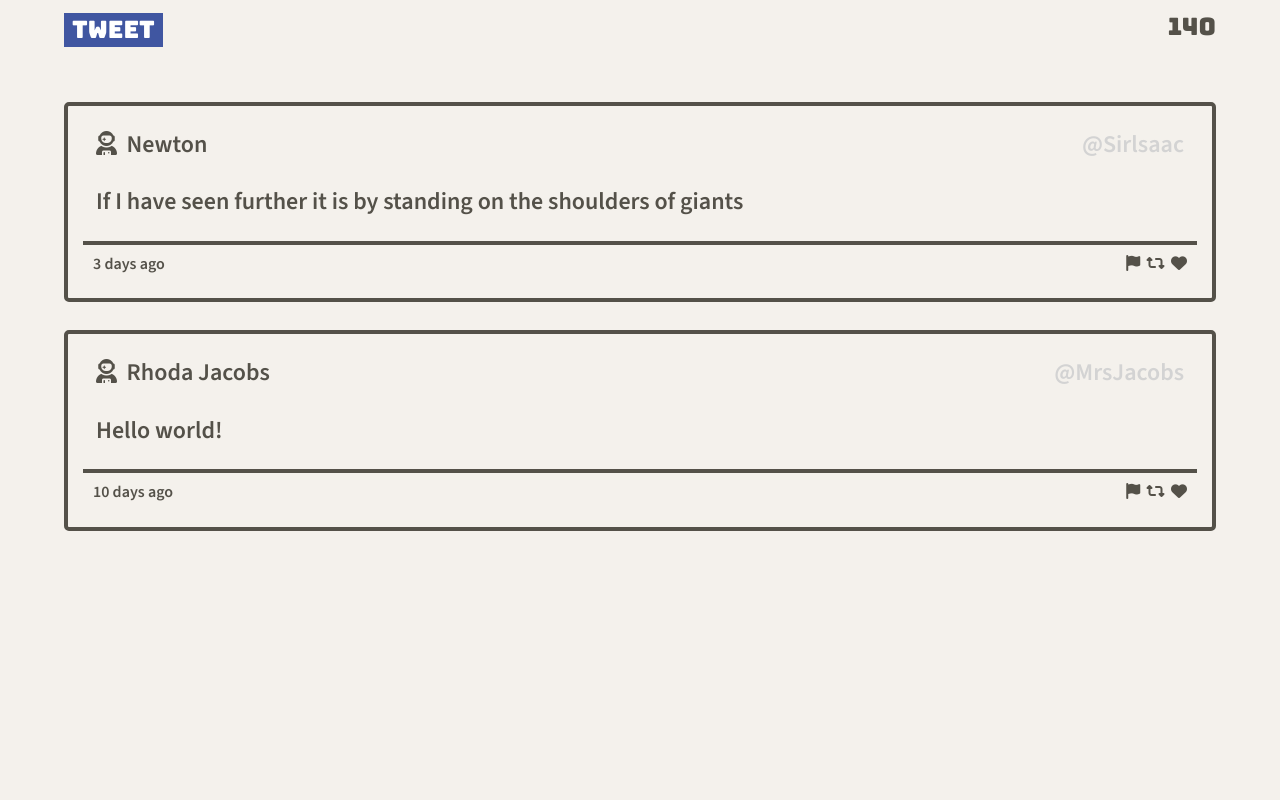
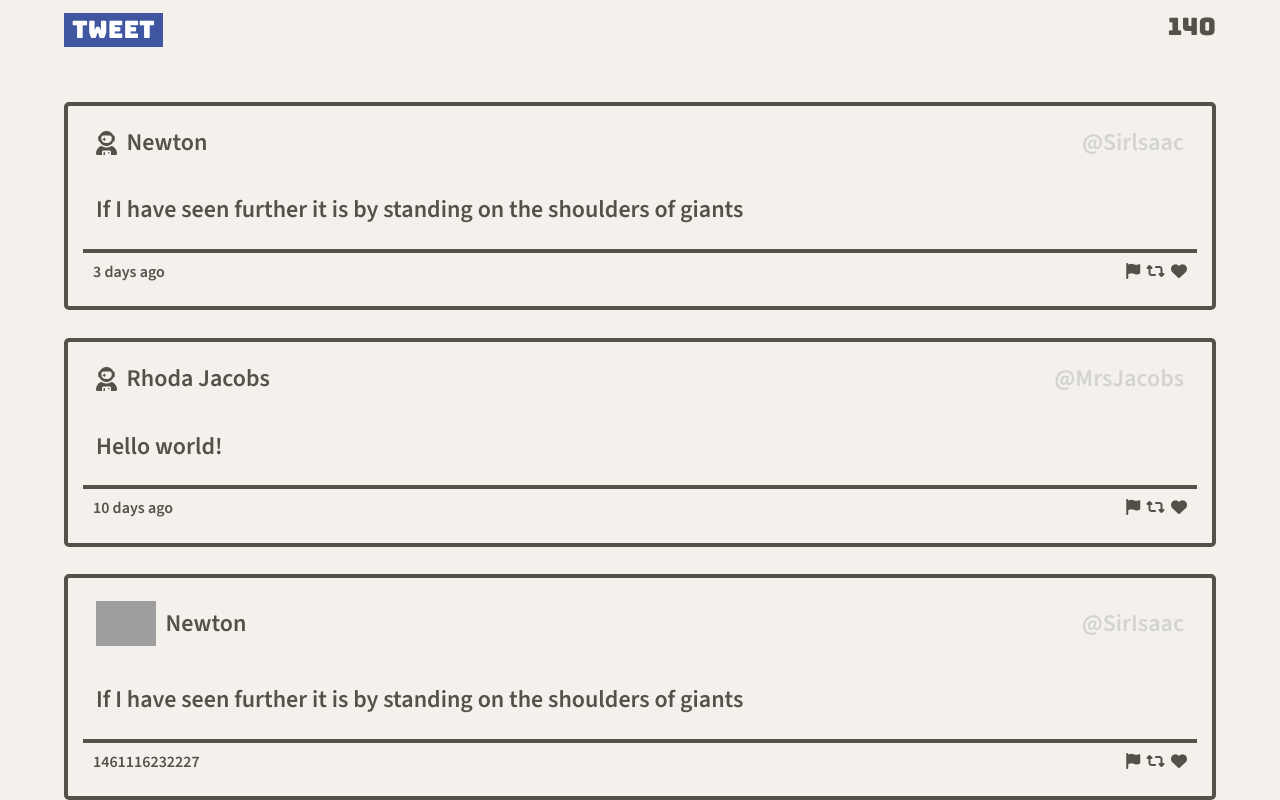
Before and after one commit to alicelinx/tweeter, a website: page public/index.html in a window 1280 px wide. Shown: the part 693-1493 px from the top of the page. Before the commit the page ends 1251 px from the top, so only its background shows below. Drawn offline with nearby package versions, Linux system fonts and the light colour scheme; grey boxes are pictures that could not be loaded.

Commit message:
implement createTweetElement

```diff
--- a/public/index.html
+++ b/public/index.html
@@ -55,7 +55,7 @@
     </header>
 
     <!-- Page-specific (main) content here -->
-    <main class="container">
+    <main class="container" id="tweets-container">
       <section class="new-tweet">
         <h2>Compose Tweet</h2>
 
@@ -74,7 +74,10 @@
       <section class="tweet-container">
         <article class="tweet">
           <header>
-            <a><i class="fa-solid fa-user-astronaut"></i>&#160&#160Newton</a>
+            <div class="photo-name">
+              <i class="fa-solid fa-user-astronaut"></i>
+              <a>&#160&#160Newton</a>
+            </div>
             <a class="user-id">@Sirlsaac</a>
           </header>
           <div>
@@ -91,7 +94,10 @@
     <section class="tweet-container">
       <article class="tweet">
         <header>
-          <a><i class="fa-solid fa-user-astronaut"></i>&#160&#160Rhoda Jacobs</a>
+          <div class="photo-name">
+            <i class="fa-solid fa-user-astronaut"></i>
+            <a>&#160&#160Rhoda Jacobs</a>
+          </div>
           <a class="user-id">@MrsJacobs</a>
         </header>
         <div>
--- a/public/scripts/client.js
+++ b/public/scripts/client.js
@@ -3,3 +3,52 @@
  * jQuery is already loaded
  * Reminder: Use (and do all your DOM work in) jQuery's document ready function
  */
+$(document).ready(function() {
+
+  let tweetData = {
+    "user": {
+      "name": "Newton",
+      "avatars": "https://i.imgur.com/73hZDYK.png",
+      "handle": "@SirIsaac"
+    },
+    "content": {
+      "text": "If I have seen further it is by standing on the shoulders of giants"
+    },
+    "created_at": 1461116232227
+  };
+
+  const createTweetElement = function(obj) {
+
+    const markup = `
+      <section class="tweet-container">
+        <article class="tweet">
+          <header>
+            <div class="photo-name">
+              <img src="${obj.user.avatars}">
+              <a class="user-name">&#160&#160${obj.user.name}</a>
+            </div>
+            <a class="user-id">${obj.user.handle}</a>
+          </header>
+          <div>
+            <a class="tweet-content">${obj.content.text}</a>
+          </div>
+          <footer>
+            <a>${obj.created_at}</a>
+            <a><i class="fa-solid fa-flag"></i>&#160&#160<i class="fa-solid fa-retweet"></i>&#160&#160<i class="fa-solid fa-heart"></i></a>
+          </footer>
+        </article>
+      </section>
+      `;
+
+    return markup;
+  };
+
+  // document.body.innerHTML = markup;
+
+  const $tweet = createTweetElement(tweetData);
+
+  // Test / driver code (temporary)
+  console.log($tweet); // to see what it looks like
+  $('#tweets-container').append($tweet); // to add it to the page so we can make sure it's got all the right elements, classes, etc.
+
+});
--- a/public/styles/tweets.css
+++ b/public/styles/tweets.css
@@ -11,10 +11,20 @@ section.tweet-container:hover {
 
 }
 
+section.tweet-container header div {
+  display: flex;
+  justify-content: center;
+}
+
 section.tweet-container header {
-  margin: 10px 13px 20px 13px;
+  margin: 8px 13px 30px 13px;
   display: flex;
   justify-content: space-between;
+  align-items: stretch;
+}
+
+section.tweet-container div.photo-name {
+  padding: 0px
 }
 
 section.tweet-container div {
@@ -32,6 +42,17 @@ section.tweet-container footer {
 a.user-id {
   color: lightgrey;
   font-weight: bold;
+  display: flex;
+  align-items: center;
+}
+
+a.user-name {
+  display: flex;
+  align-items: center;
+}
+
+div.photo-name img {
+  height: 45px;
 }
 
 i.fa-solid.fa-flag:hover,
--- a/server/data-files/initial-tweets.json
+++ b/server/data-files/initial-tweets.json
@@ -8,7 +8,7 @@
     "content": {
       "text": "If I have seen further it is by standing on the shoulders of giants"
     },
-    "created_at": 1687146174492
+    "created_at": 1687148906293
   },
   {
     "user": {
@@ -19,6 +19,6 @@
     "content": {
       "text": "Je pense , donc je suis"
     },
-    "created_at": 1687232574492
+    "created_at": 1687235306293
   }
 ]
```
